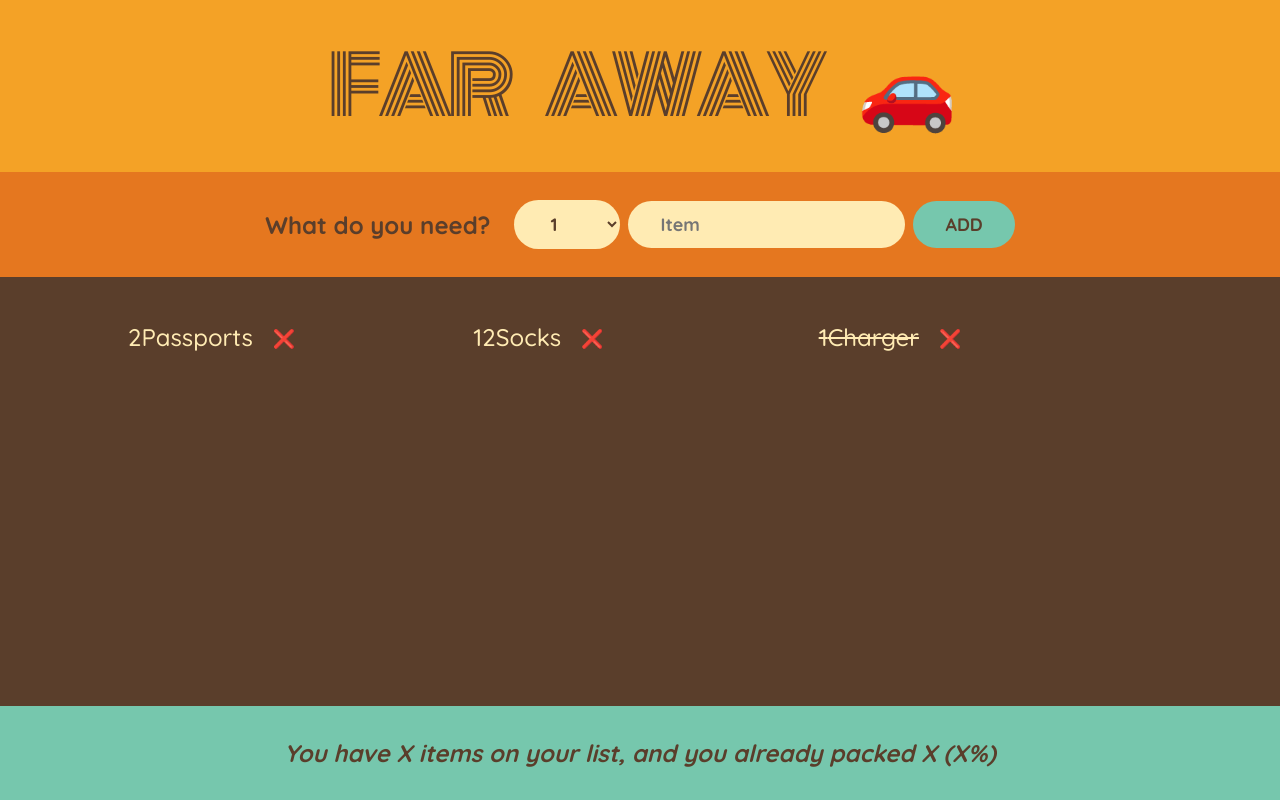
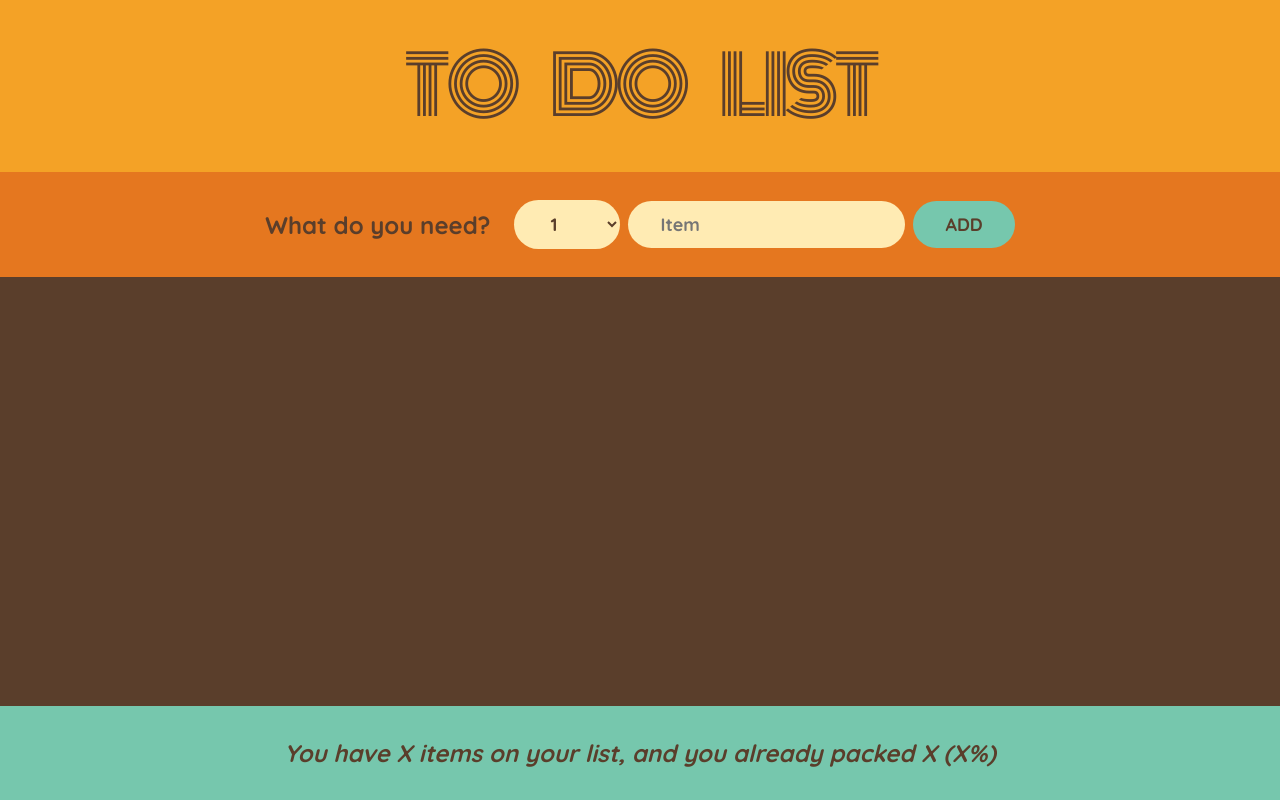
Before and after one commit to phani-sekhar/to_do_list, a React (Create React App) app: page / in a window 1280 px wide. Built offline with nearby package versions, Linux system fonts and the light colour scheme.

Commit message:
adding and deleting an item functionality added

```diff
--- a/src/App.js
+++ b/src/App.js
@@ -1,32 +1,44 @@
 import { useState } from "react";
 
-const initialItems = [
-  { id: 1, description: "Passports", quantity: 2, packed: false },
-  { id: 2, description: "Socks", quantity: 12, packed: false },
-  { id: 3, description: "Charger", quantity: 1, packed: true },
-];
+// const initialItems = [
+//   { id: 1, description: "Passports", quantity: 2, packed: false },
+//   { id: 2, description: "Socks", quantity: 12, packed: false },
+//   { id: 3, description: "Charger", quantity: 1, packed: true },
+// ];
 
 export default function App() {
+  const [items, setItems] = useState([]);
+  // Adding new items
+  function handleAddItems(item) {
+    setItems((items) => [...items, item]);
+  }
+  // Deleting the existing  items
+  function handleDeleteItems(id) {
+    setItems((items) => items.filter((item) => item.id !== id));
+  }
+
   return (
     <div className="app">
       <Logo />
-      <Form />
-      <PackingLists />
+      <Form onAddItems={handleAddItems} />
+      <PackingLists items={items} onDeleteItem={handleDeleteItems} />
       <Stats />
     </div>
   );
 }
 function Logo() {
-  return <h1>Far Away 🚗 </h1>;
+  return <h1>TO DO LIST </h1>;
 }
-function Form() {
+function Form({ onAddItems }) {
   const [description, setDescription] = useState("");
   const [quantity, setQuantity] = useState(1);
+
   function handleSubmit(e) {
     e.preventDefault(); //prevents the reloading of page on submit
     if (!description) return;
     const newItem = { description, quantity, packed: false, id: Date.now() };
     console.log(newItem);
+    onAddItems(newItem);
     setDescription("");
     setQuantity(1);
   }
@@ -54,25 +66,25 @@
     </form>
   );
 }
-function PackingLists() {
+function PackingLists({ items, onDeleteItem }) {
   return (
     <div className="list">
       <ul>
-        {initialItems.map((item) => (
-          <Item item={item} key={item.id} />
+        {items.map((item) => (
+          <Item item={item} onDeleteItem={onDeleteItem} key={item.id} />
         ))}
       </ul>
     </div>
   );
 }
-function Item({ item }) {
+function Item({ item, onDeleteItem }) {
   return (
     <li>
       <span style={item.packed ? { textDecoration: "line-through" } : {}}>
         {item.quantity}
         {item.description}
       </span>
-      <button>❌</button>
+      <button onClick={() => onDeleteItem(item.id)}>❌</button>
     </li>
   );
 }
```
